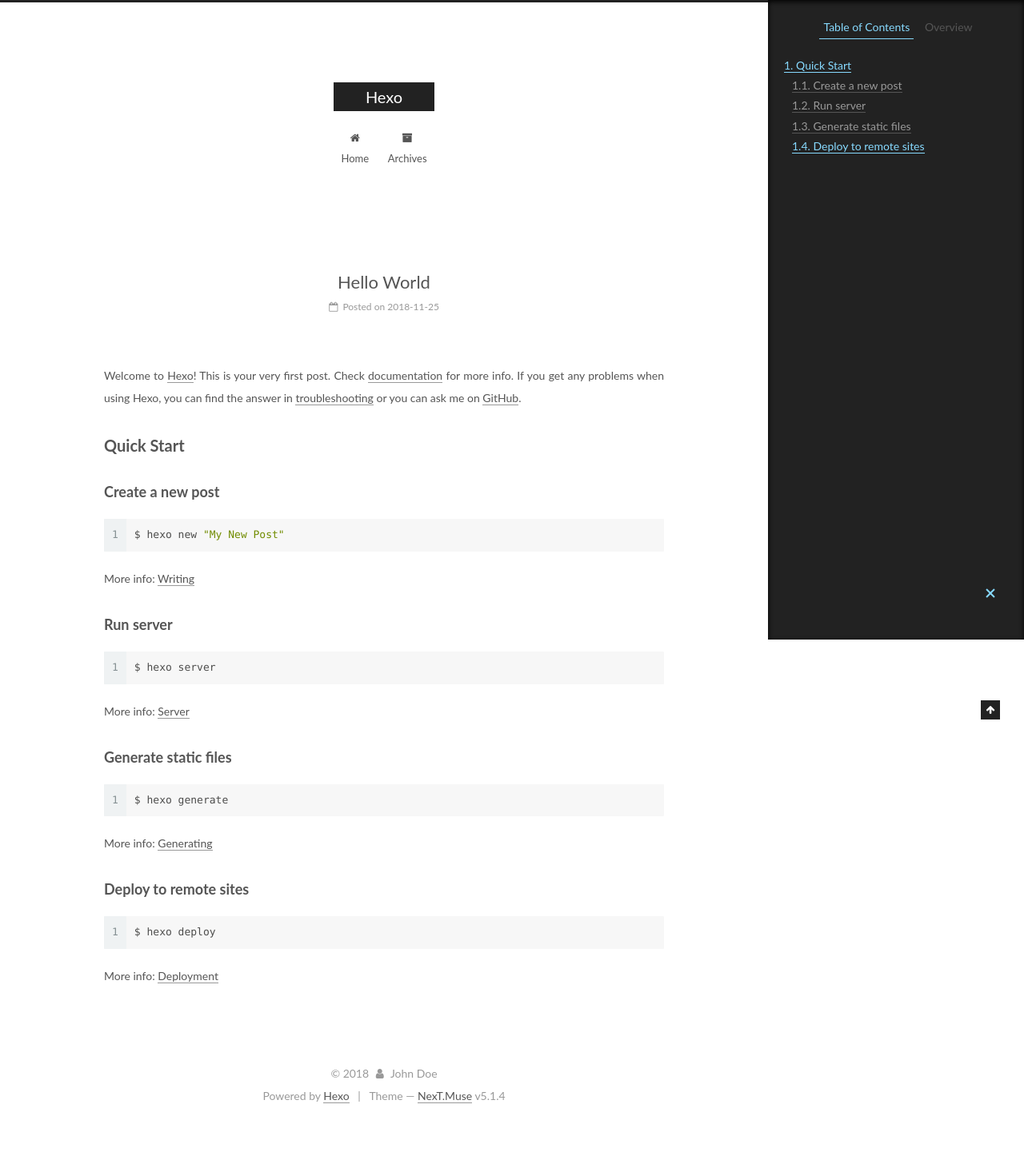
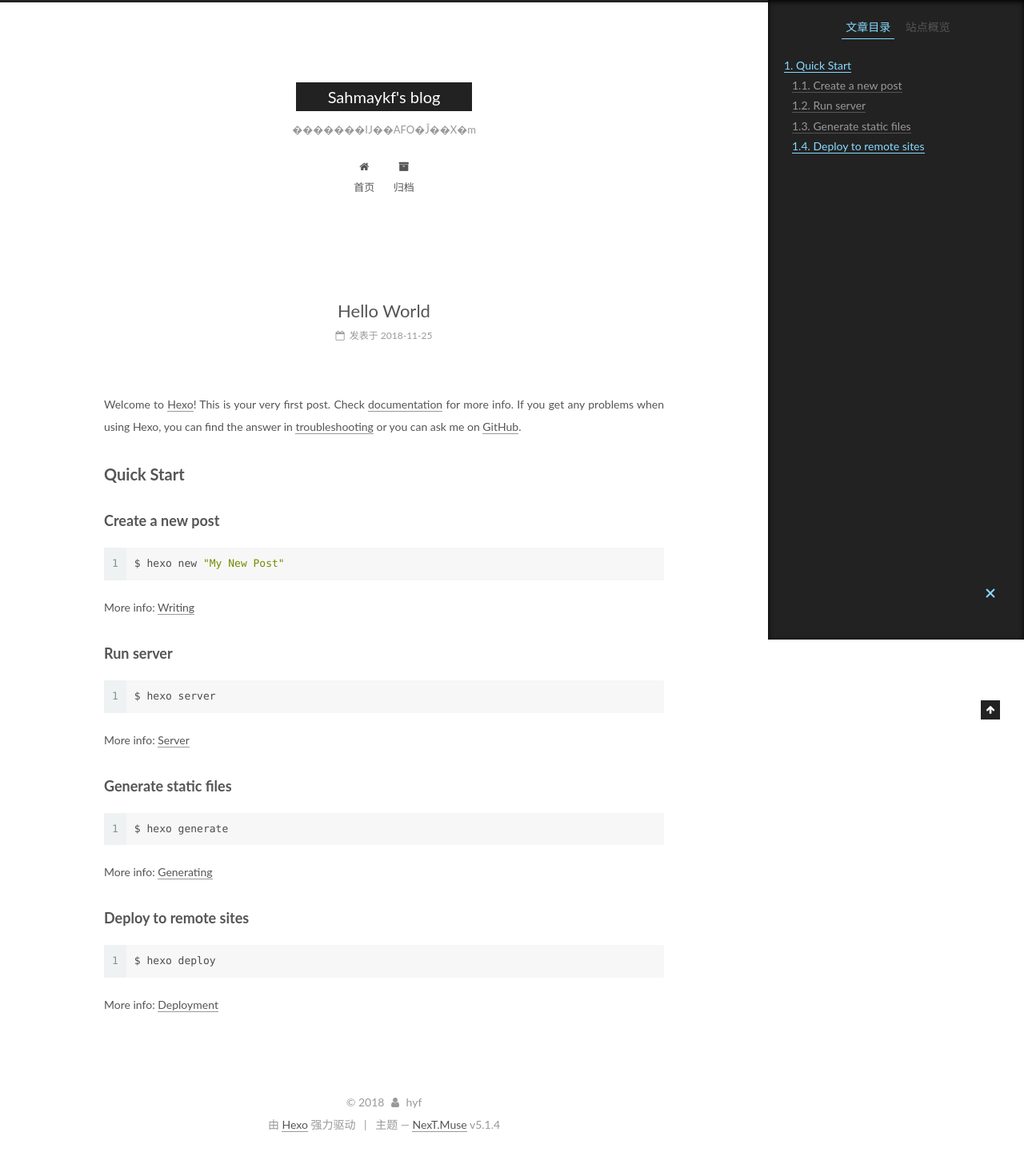
Before and after one commit to Sahmaykf/Sahmaykf.github.io, a plain HTML site: page 2018/11/25/hello-world/index.html in a window 1280 px wide. Shown: the whole page at 80% size. Before the commit the page ends 1405 px from the top, so only its background shows below. Drawn offline with Linux system fonts and the light colour scheme.

Commit message:
Site updated: 2018-12-01 23:44:15

```diff
--- a/2018/11/25/hello-world/index.html
+++ b/2018/11/25/hello-world/index.html
@@ -5,7 +5,7 @@
 
 
 
-<html class="theme-next muse use-motion" lang="">
+<html class="theme-next muse use-motion" lang="zh-Hans">
 <head><meta name="generator" content="Hexo 3.8.0">
   <meta charset="UTF-8">
 <meta http-equiv="X-UA-Compatible" content="IE=edge">
@@ -83,9 +83,9 @@
 <meta property="og:type" content="article">
 <meta property="og:title" content="Hello World">
 <meta property="og:url" content="http://yoursite.com/2018/11/25/hello-world/index.html">
-<meta property="og:site_name" content="Hexo">
+<meta property="og:site_name" content="Sahmaykf&#39;s blog">
 <meta property="og:description" content="Welcome to Hexo! This is your very first post. Check documentation for more info. If you get any problems when using Hexo, you can find the answer in troubleshooting or you can ask me on GitHub. Quick">
-<meta property="og:locale" content="default">
+<meta property="og:locale" content="zh-Hans">
 <meta property="og:updated_time" content="2018-11-25T03:53:27.667Z">
 <meta name="twitter:card" content="summary">
 <meta name="twitter:title" content="Hello World">
@@ -105,7 +105,7 @@
     motion: {"enable":true,"async":false,"transition":{"post_block":"fadeIn","post_header":"slideDownIn","post_body":"slideDownIn","coll_header":"slideLeftIn","sidebar":"slideUpIn"}},
     duoshuo: {
       userId: '0',
-      author: 'Author'
+      author: '博主'
     },
     algolia: {
       applicationID: '',
@@ -125,7 +125,7 @@
 
 
 
-  <title>Hello World | Hexo</title>
+  <title>Hello World | Sahmaykf's blog</title>
 
 
 
@@ -137,7 +137,7 @@
 
 </head>
 
-<body itemscope="" itemtype="http://schema.org/WebPage" lang="default">
+<body itemscope="" itemtype="http://schema.org/WebPage" lang="zh-Hans">
 
 
 
@@ -155,12 +155,12 @@
     <div class="custom-logo-site-title">
       <a href="/" class="brand" rel="start">
         <span class="logo-line-before"><i></i></span>
-        <span class="site-title">Hexo</span>
+        <span class="site-title">Sahmaykf's blog</span>
         <span class="logo-line-after"><i></i></span>
       </a>
     </div>
 
-        <p class="site-subtitle"></p>
+        <p class="site-subtitle">�������Ĳ��AFO�Ĵ��X�m</p>
 
   </div>
 
@@ -185,7 +185,7 @@
 
               <i class="menu-item-icon fa fa-fw fa-home"></i> <br>
 
-            Home
+            首页
           </a>
         </li>
 
@@ -195,7 +195,7 @@
 
               <i class="menu-item-icon fa fa-fw fa-archive"></i> <br>
 
-            Archives
+            归档
           </a>
         </li>
 
@@ -235,13 +235,13 @@
     <link itemprop="mainEntityOfPage" href="http://yoursite.com/2018/11/25/hello-world/">
 
     <span hidden itemprop="author" itemscope="" itemtype="http://schema.org/Person">
-      <meta itemprop="name" content="John Doe">
+      <meta itemprop="name" content="hyf">
       <meta itemprop="description" content="">
       <meta itemprop="image" content="/images/avatar.gif">
     </span>
 
     <span hidden itemprop="publisher" itemscope="" itemtype="http://schema.org/Organization">
-      <meta itemprop="name" content="Hexo">
+      <meta itemprop="name" content="Sahmaykf's blog">
     </span>
 
 
@@ -259,9 +259,9 @@
                 <i class="fa fa-calendar-o"></i>
               </span>
 
-                <span class="post-meta-item-text">Posted on</span>
+                <span class="post-meta-item-text">发表于</span>
 
-              <time title="Post created" itemprop="dateCreated datePublished" datetime="2018-11-25T11:53:27+08:00">
+              <time title="创建于" itemprop="dateCreated datePublished" datetime="2018-11-25T11:53:27+08:00">
                 2018-11-25
               </time>
 
@@ -378,10 +378,10 @@
 
         <ul class="sidebar-nav motion-element">
           <li class="sidebar-nav-toc sidebar-nav-active" data-target="post-toc-wrap">
-            Table of Contents
+            文章目录
           </li>
           <li class="sidebar-nav-overview" data-target="site-overview-wrap">
-            Overview
+            站点概览
           </li>
         </ul>
 
@@ -390,7 +390,7 @@
         <div class="site-overview">
           <div class="site-author motion-element" itemprop="author" itemscope="" itemtype="http://schema.org/Person">
 
-              <p class="site-author-name" itemprop="name">John Doe</p>
+              <p class="site-author-name" itemprop="name">hyf</p>
               <p class="site-description motion-element" itemprop="description"></p>
           </div>
 
@@ -402,7 +402,7 @@
                 <a href="/archives/">
 
                   <span class="site-state-item-count">1</span>
-                  <span class="site-state-item-name">posts</span>
+                  <span class="site-state-item-name">日志</span>
                 </a>
               </div>
 
@@ -462,13 +462,13 @@
   <span class="with-love">
     <i class="fa fa-user"></i>
   </span>
-  <span class="author" itemprop="copyrightHolder">John Doe</span>
+  <span class="author" itemprop="copyrightHolder">hyf</span>
 
 
 </div>
 
 
-  <div class="powered-by">Powered by <a class="theme-link" target="_blank" href="https://hexo.io">Hexo</a></div>
+  <div class="powered-by">由 <a class="theme-link" target="_blank" href="https://hexo.io">Hexo</a> 强力驱动</div>
 
 
 
@@ -476,7 +476,7 @@
 
 
 
-  <div class="theme-info">Theme &mdash; <a class="theme-link" target="_blank" href="https://github.com/iissnan/hexo-theme-next">NexT.Muse</a> v5.1.4</div>
+  <div class="theme-info">主题 &mdash; <a class="theme-link" target="_blank" href="https://github.com/iissnan/hexo-theme-next">NexT.Muse</a> v5.1.4</div>
 
 
 
```
Also changed, not shown: archives/2018/11/index.html (+18 -18 lines), archives/2018/index.html (+18 -18 lines), archives/index.html (+18 -18 lines), index.html (+21 -21 lines).
